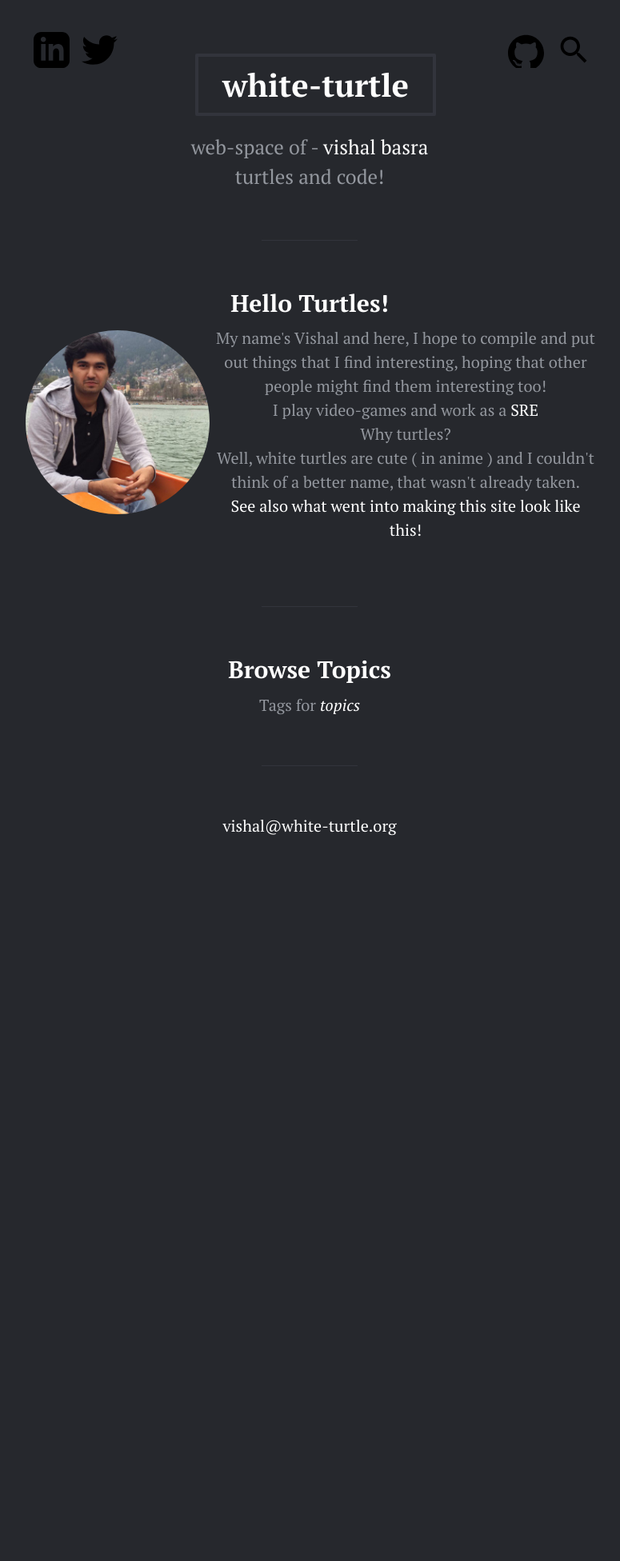
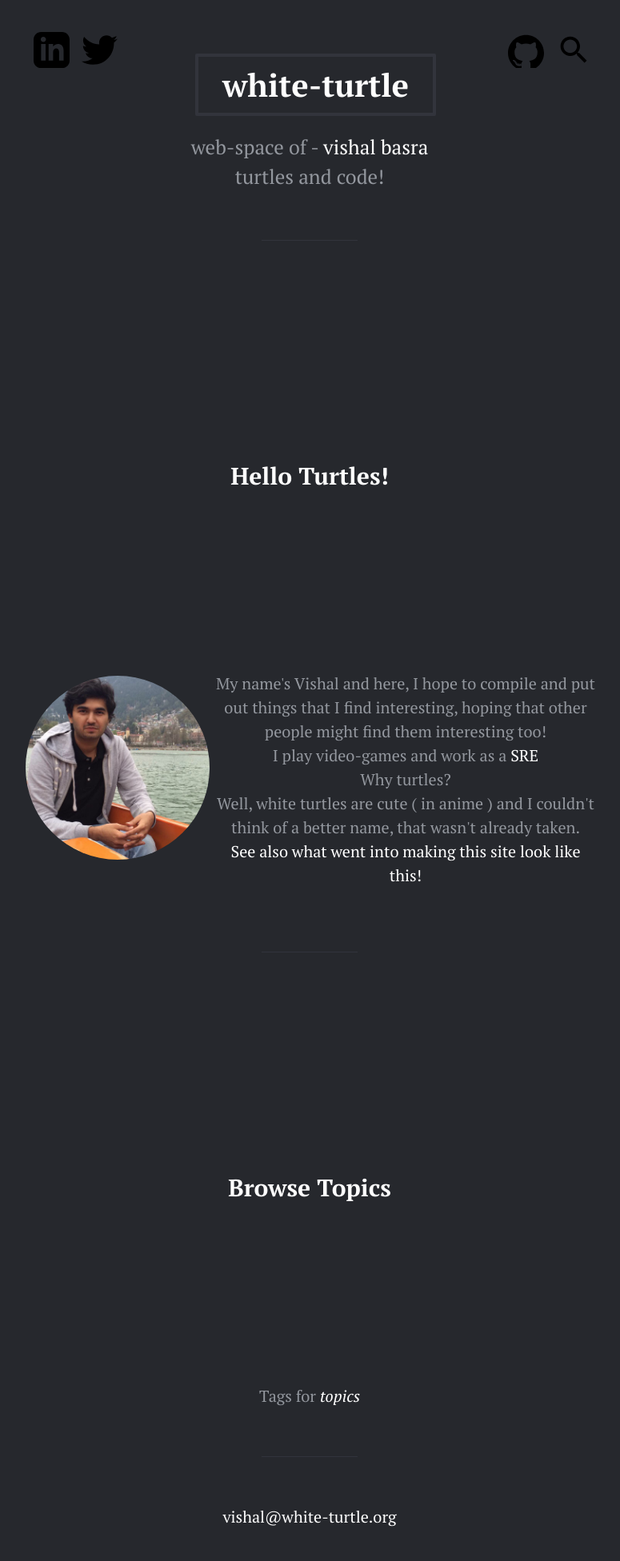
Before and after one commit to vishalbasra/vishalbasra.github.io, a Jekyll site: the page built from index.html, in a window 1280 px wide. Shown: the whole page at 80% size, without its empty margins (253-1028 px from the left). Built offline with Jekyll 4.4.1, drawn with Linux system fonts in a browser that asks for light colours; the list of posts is cut into pages by our own code; before the commit the page ends 1088 px from its top, so only the background shows below that.

Commit message:
centre pad

```diff
--- a/index.html
+++ b/index.html
@@ -5,6 +5,7 @@ layout: default
 <style>
 h2 {
     display: block;
+    padding:30%;
     margin-left: auto;
     margin-right: auto; }
 </style>
```
